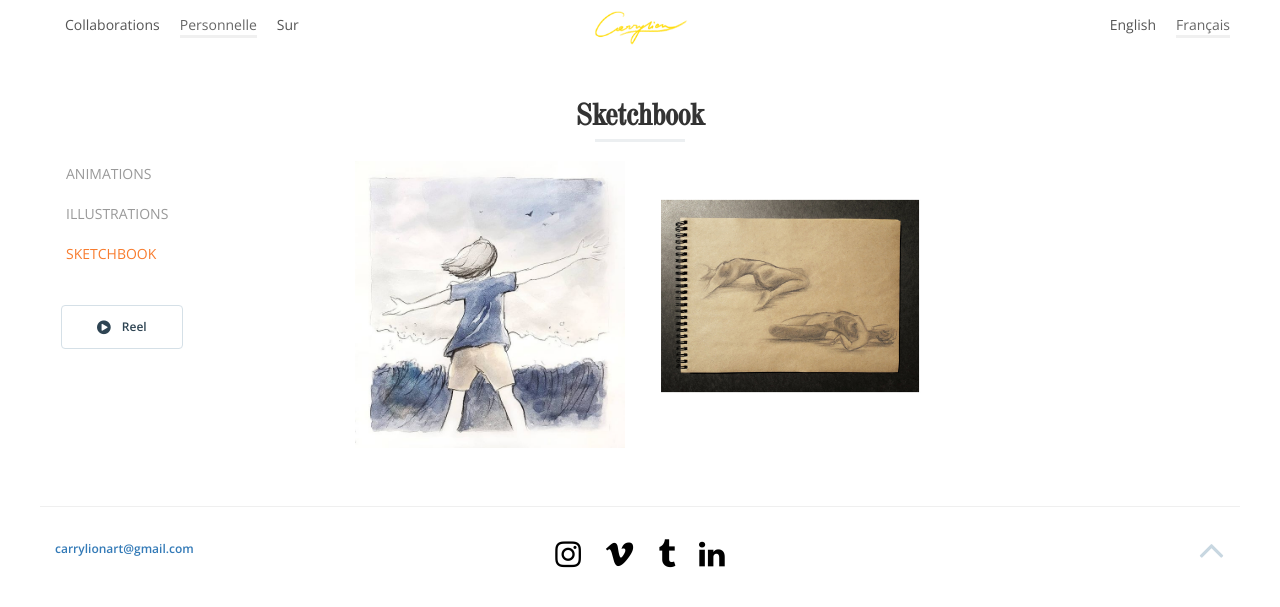
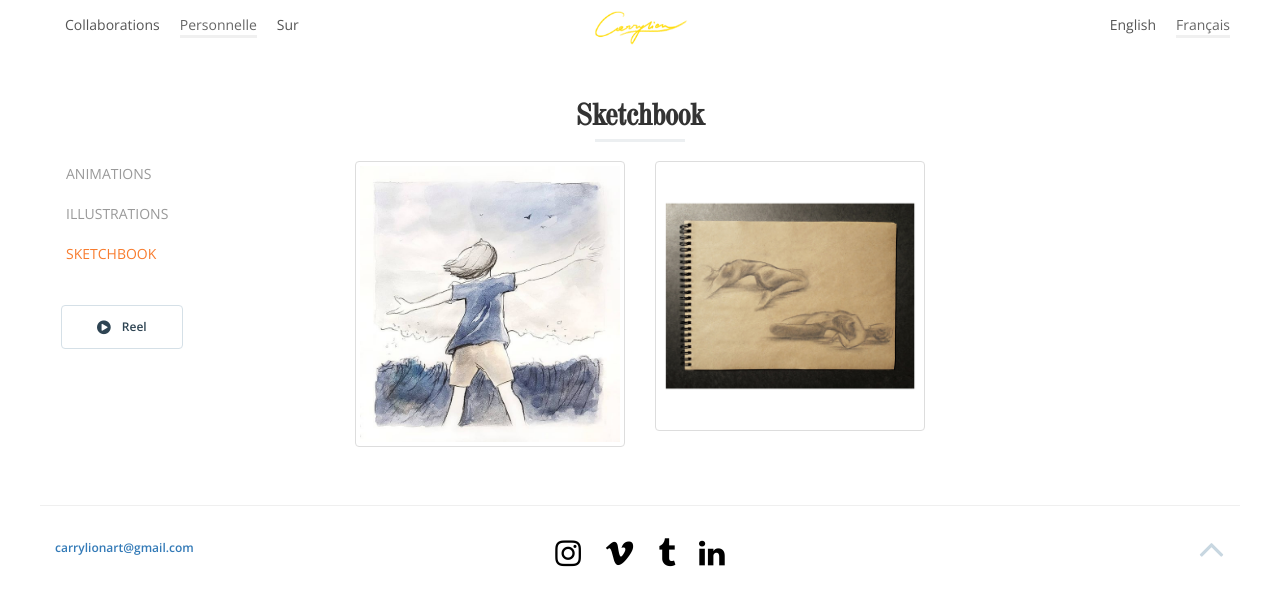
Before and after one commit to ryuldashev/carrylion.com, a Jekyll site: the page built from _categories/sketchbook.markdown, in a window 1280 px wide. Shown: the top 607 px of the page. Built offline with Jekyll 4.4.1, drawn with Linux system fonts in a browser that asks for light colours; nearby versions of some CDN libraries.

Commit message:
better images view

```diff
--- a/_layouts/category.html
+++ b/_layouts/category.html
@@ -31,7 +31,7 @@ assign posts = site.personal | where: "categories", page.code
                     {% for post in posts %}
                         <div class="col-xs-4 post-thumb wow fadeIn">
                             <a href="{{ post.image }}" data-fancybox>
-                                <img src="{{ post.image }}" class="image" alt="">
+                                <img src="{{ post.image }}" class="img-thumbnail" alt="">
                             </a>
                         </div>
                     {% endfor %}
```
